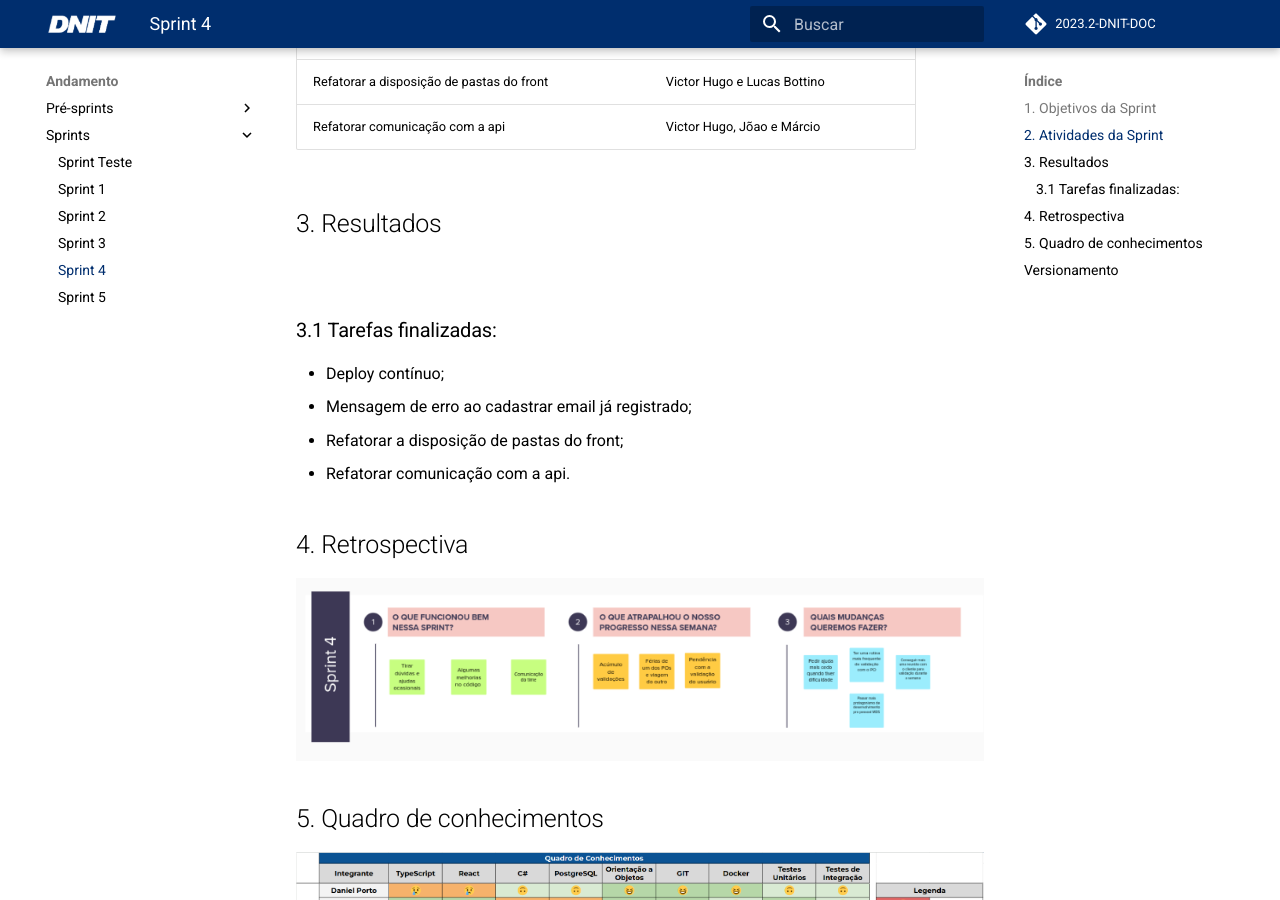
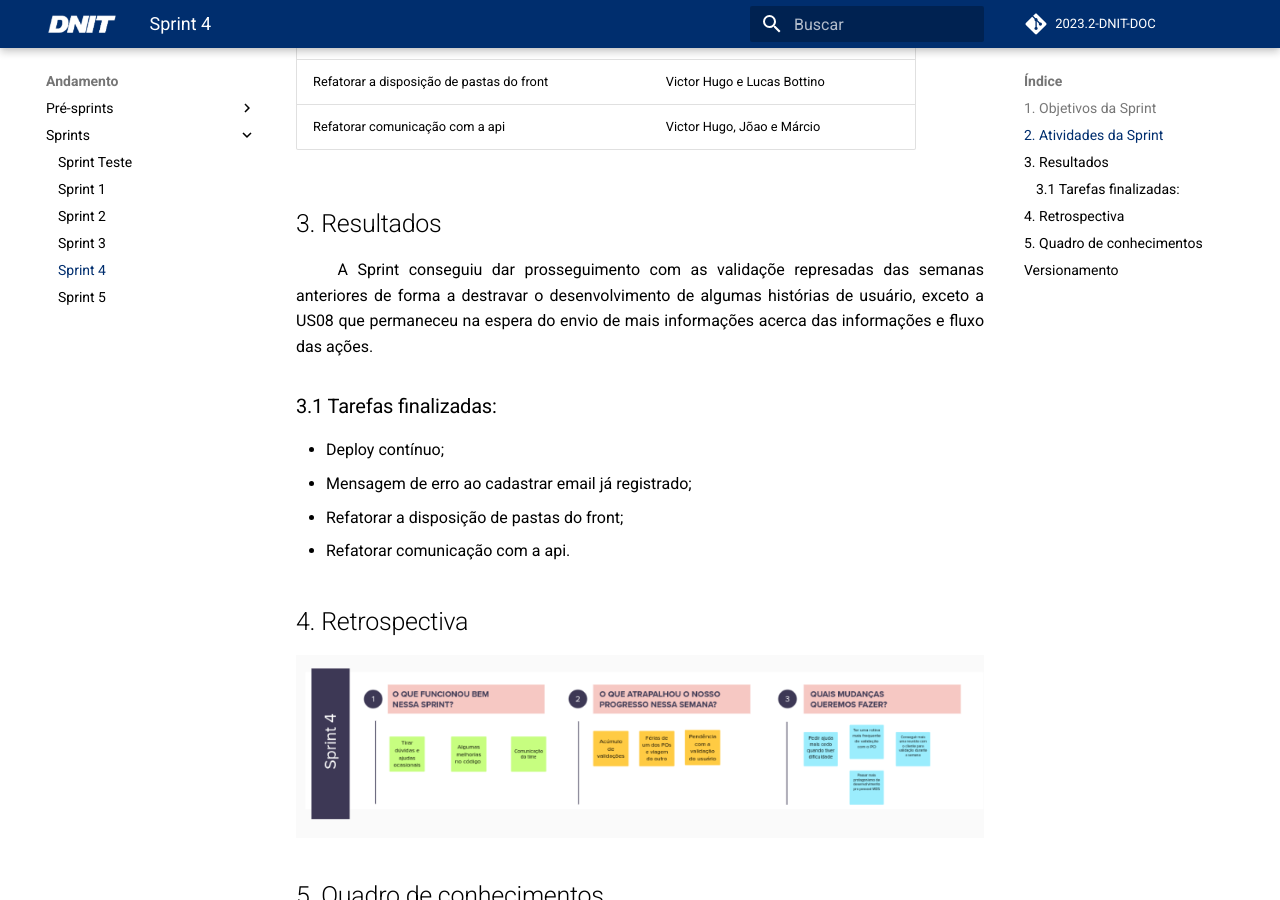
Before and after one commit to fga-eps-mds/2023.2-Dnit-DOC, an MkDocs documentation site: the page built from docs/andamento/sprint4.md, in a window 1280 px wide and 900 px high, scrolled down 934 px. Built offline with MkDocs 1.6.1 and Material for MkDocs 9.7.7, drawn with Linux system fonts in a browser that asks for light colours; comment, search, counter and statistics services are not loaded.

Commit message:
doc: insere resultados

```diff
--- a/docs/andamento/sprint4.md
+++ b/docs/andamento/sprint4.md
@@ -26,7 +26,7 @@
 
 ## 3. Resultados
 
-&emsp;&emsp;
+&emsp;&emsp; A Sprint conseguiu dar prosseguimento com as validaçõe represadas das semanas anteriores de forma a destravar o desenvolvimento de algumas histórias de usuário, exceto a US08 que permaneceu na espera do envio de mais informações acerca das informações e fluxo das ações.
 
 ### 3.1 Tarefas finalizadas:
 
@@ -48,5 +48,5 @@
 
 | Data | Modificação | Autor |
 |---|---|---|
-|16/11/2023|Criação do documento|Daniel Porto|
-|22/11/2023|Atualização do documento| Rafael|
+|16/11/2023|Criação do documento| Daniel Porto |
+|22/11/2023|Atualização do documento| Rafael |
```
